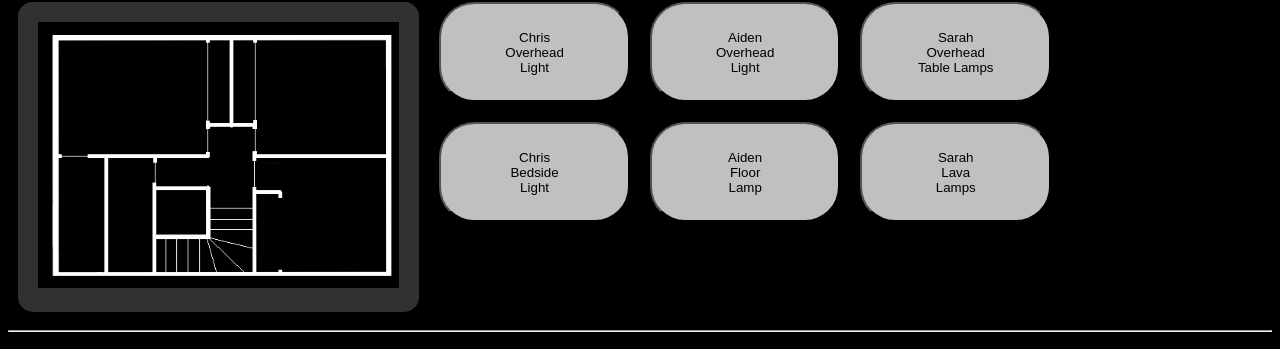
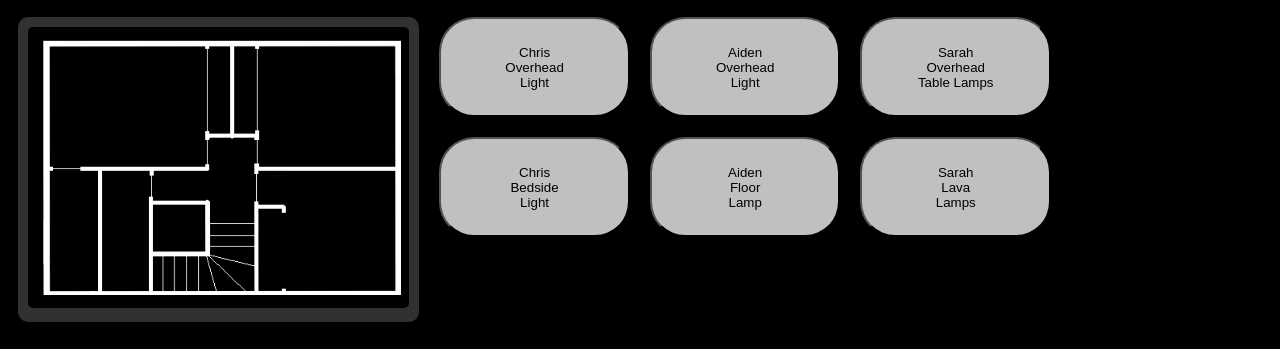
Before and after one commit to csm0042/bob_web_gui, a plain HTML site: page index.html in a window 1280 px wide. Shown: the part 286-635 px from the top of the page. Drawn offline with nearby package versions, Linux system fonts and the light colour scheme; no server answers.

Commit message:
Style updates

```diff
--- a/css/main.css
+++ b/css/main.css
@@ -103,9 +103,10 @@ img {
 
 .floor-frame {
     background: #313131;
-    border-radius: 15px;
+    border-radius: 10px;
     height: auto;
     width: 100%;
+    margin-bottom: 20px;
 }
 
 .floor-img {
@@ -113,7 +114,7 @@ img {
     border-radius: 15px;
     height: auto;
     width: 100%;
-    padding: 20px;
+    padding: 10px;
 }
 
 .control-pad {
@@ -130,7 +131,7 @@ img {
     height: 20px;
     padding-left: 5px;
     margin-top: 5px;
-    margin-bottom: 5px;
+    margin-bottom: 20px;
     font-size: 1.8em;
     letter-spacing:-0.02em;
     text-align: left;
```
Also changed, not shown: index.html (line endings or trailing spaces).
